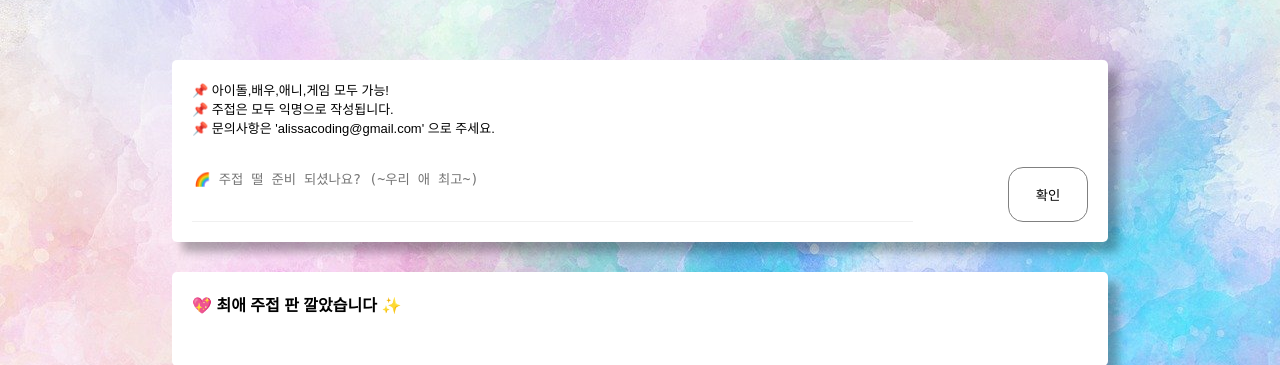
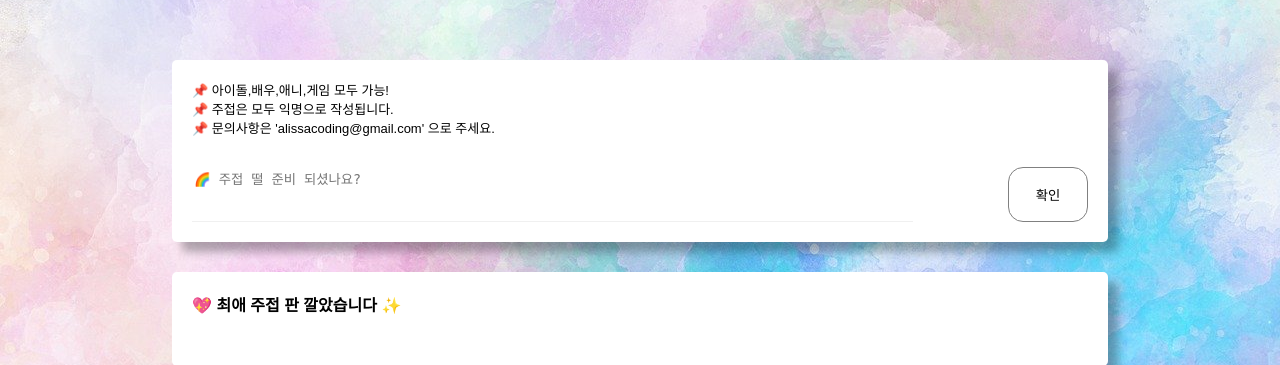
Before and after one commit to alissa1228/mybiasisbest, a Flask app: page / in a window 1280 px wide. Shown: the part 60-425 px from the top of the page. Run offline with Flask 2, Linux system fonts and the light colour scheme; data that the repository does not hold is empty; some libraries are stand-ins or nearby versions; some web fonts are replaced.

Commit message:
#3 최종 v1.0.0

```diff
--- a/templates/index.html
+++ b/templates/index.html
@@ -96,7 +96,7 @@
         <p style="margin-bottom : 30px">📌 문의사항은 'alissacoding@gmail.com' 으로 주세요.</p>
         <form class="form-flex">
         <textarea id="submit-memo" type="text"
-            placeholder="🌈 주접 떨 준비 되셨나요? (~우리 애 최고~)"></textarea>
+            placeholder="🌈 주접 떨 준비 되셨나요?"></textarea>
             <button id="submit-button" type="submit" value="Submit"
             onclick="memo()">확인</button>
         </form>
```
